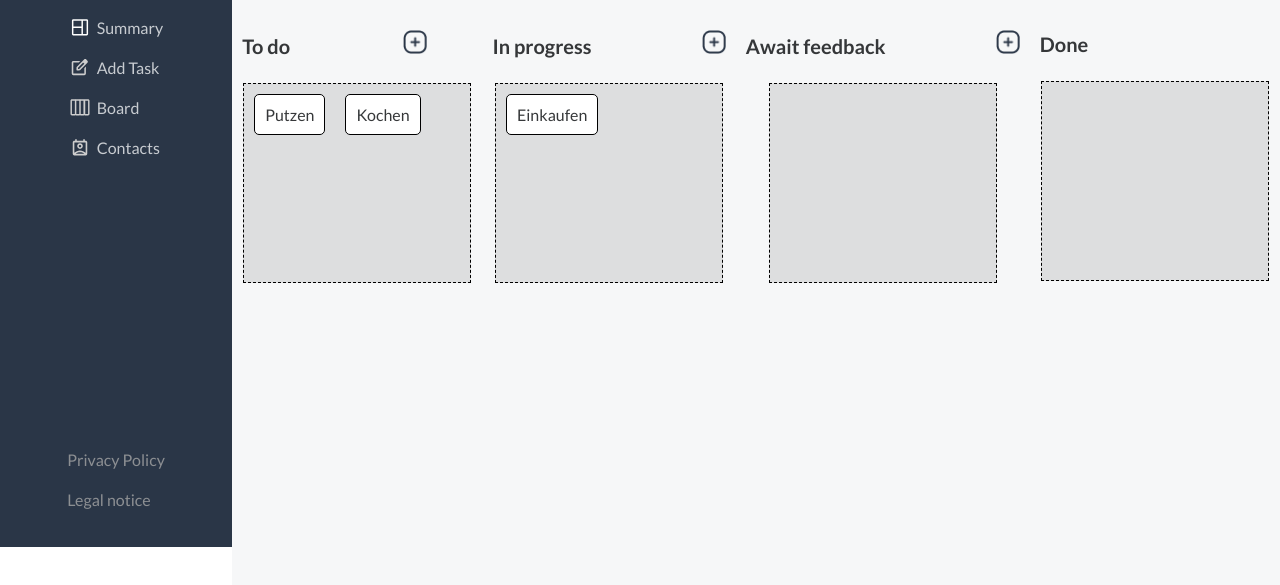
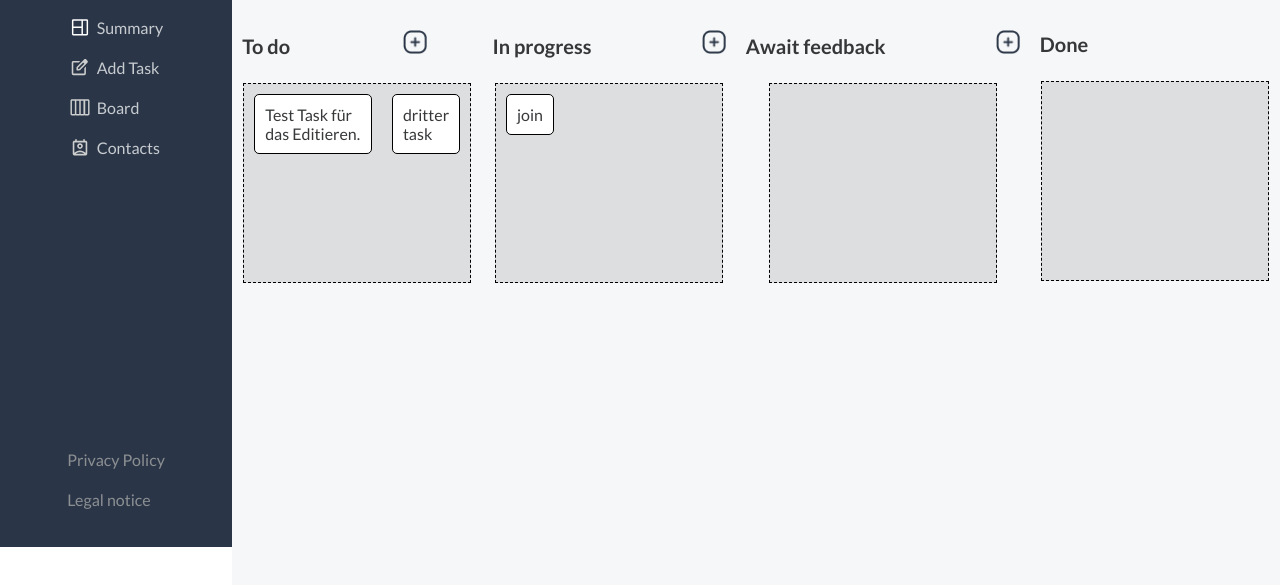
Before and after one commit to Valknut-Warrior/Join, a website built with Vite: page board.html in a window 1280 px wide. Shown: the part 253-838 px from the top of the page. Built offline with nearby package versions, Linux system fonts and the light colour scheme.

Commit message:
begin with drag and drop

```diff
--- a/board.html
+++ b/board.html
@@ -59,7 +59,7 @@
                             <div class="scroll-div" id="scroll-div-1">
                                 <div id="left">
                                     <!-- <span class="noTaskSpan">No tasks in to do</span> -->
-                                    <div class="drag-area" id="open" ondrop="moveTo('open')" ondragleave="removeHighlight('open')" ondragover="allowDrop(event); highlight('open')"></div>
+                                    <div class="drag-area" id="toDo" ondrop="moveTo('toDo')" ondragleave="removeHighlight('toDo')" ondragover="allowDrop(event); highlight('toDo')"></div>
                                 </div>
                             </div>
                         </div>
@@ -72,7 +72,7 @@
                             <div class="scroll-div" id="scroll-div-2">
                                 <div id="leftNum2">
                                     <!-- <span class="noTaskSpan">No tasks in progress</span> -->
-                                    <div class="drag-area" id="closed" ondrop="moveTo('closed')" ondragleave="removeHighlight('closed')" ondragover="allowDrop(event); highlight('closed')"></div>
+                                    <div class="drag-area" id="inProgress" ondrop="moveTo('inProgress')" ondragleave="removeHighlight('inProgress')" ondragover="allowDrop(event); highlight('inProgress')"></div>
                                 </div>
                             </div>
                         </div>
@@ -84,7 +84,7 @@
                             <div class="scroll-div" id="scroll-div-3">
                                 <div id="right">
                                     <!-- <span class="noTaskSpan">No tasks in await feedback</span> -->
-                                    <div class="drag-area" id="closed" ondrop="moveTo('closed')" ondragleave="removeHighlight('closed')" ondragover="allowDrop(event); highlight('closed')"></div>
+                                    <div class="drag-area" id="awaitFeedback" ondrop="moveTo('awaitFeedback')" ondragleave="removeHighlight('awaitFeedback')" ondragover="allowDrop(event); highlight('awaitFeedback')"></div>
                                 </div>
                             </div>
                         </div>
@@ -95,7 +95,7 @@
                                 <div id="rightNum2">
                                     <!-- <span class="noTaskSpan">No tasks in done</span> -->
                                     <!-- <div class="list" draggable="true" onclick="openList()"></div> -->
-                                    <div class="drag-area" id="closed" ondrop="moveTo('closed')" ondragleave="removeHighlight('closed')" ondragover="allowDrop(event); highlight('closed')"></div>
+                                    <div class="drag-area" id="done" ondrop="moveTo('done')" ondragleave="removeHighlight('done')" ondragover="allowDrop(event); highlight('done')"></div>
                                 </div>
                             </div>
                         </div>
--- a/js/board.js
+++ b/js/board.js
@@ -1,18 +1,54 @@
-let todos = [{
-    'id': 0,
-    'title': 'Putzen',
-    'category': 'open'
-}, {
-    'id': 1,
-    'title': 'Kochen',
-    'category': 'open'
-}, {
-    'id': 2,
-    'title': 'Einkaufen',
-    'category': 'closed'
-}];
+const tasks = [{
+    "category": "User Story",
+    "contacts": [
+      "Max Mustermann"
+    ],
+    "databaseKey": "-O8loADmcZ2h2D9qHeg3",
+    "date": "2024-10-12",
+    "description": "Dieser Task wird benötigt um das editieren auf der Board Seite zu simulieren.",
+    "prio": "medium",
+    "progress": "to-do",
+    "subtask": [
+      {
+        "done": false,
+        "title": "Subtask 1"
+      },
+      {
+        "done": false,
+        "title": "Add new Subtask"
+      },
+      {
+        "done": true,
+        "title": "Editieren funktioniert"
+      }
+    ],
+    "title": "Test Task für das Editieren."
+  }, {
+    "category": "Technical Task",
+    "contacts": [
+      "Max Mustermann"
+    ],
+    "databaseKey": "-O9-9mjJbFH1o3WGp8NR",
+    "date": "2024-10-14",
+    "description": "controll every point of the list",
+    "prio": "high",
+    "progress": "in-progress",
+    "title": "join "
+  }, {
+    "category": "User Story",
+    "contacts": [
+      "Max Mustermann"
+    ],
+    "databaseKey": "-O9-9mjJbFH1o3WGp8NR",
+    "date": "2024-10-14",
+    "description": "controll Array",
+    "prio": "high",
+    "progress": "to-do",
+    "title": "dritter task "
+  }];
 
 let currentDraggedElement;
+let currentTask;
 
 window.onload = () => {
     includeHTML();
@@ -20,31 +56,27 @@ window.onload = () => {
 }
 
 function updateHTML() {
-    let open = todos.filter(t => t.category == 'open');
+    renderTaskSection('toDo', 'to-do');
+    renderTaskSection('inProgress', 'in-progress');
+}
 
-    document.getElementById('open').innerHTML = '';
+function renderTaskSection(section, keyword) {
+    const filteredTask = tasks.filter((t, i) => t.progress == keyword);
+    document.getElementById(section).innerHTML = '';
 
-    for (let index = 0; index < open.length; index++) {
-        const element = open[index];
-        document.getElementById('open').innerHTML += generateTodoHTML(element);
-    }
+    filteredTask.forEach((task, i) => {
+        currentTask = task;
+        document.getElementById(section).innerHTML += generateTodoHTML(task, i);
+    });
 
-    let closed = todos.filter(t => t.category == 'closed');
-
-    document.getElementById('closed').innerHTML = '';
-
-    for (let index = 0; index < closed.length; index++) {
-        const element = closed[index];
-        document.getElementById('closed').innerHTML += generateTodoHTML(element);
-    }
 }
 
 function startDragging(id) {
     currentDraggedElement = id;
 }
 
-function generateTodoHTML(element) {
-    return `<div draggable="true" ondragstart="startDragging(${element['id']})" class="todo">${element['title']}</div>`;
+function generateTodoHTML(task, i) {
+    return `<div draggable="true" ondragstart="startDragging(${i})" class="todo">${task.title}</div>`;
 }
 
 function allowDrop(ev) {
```
